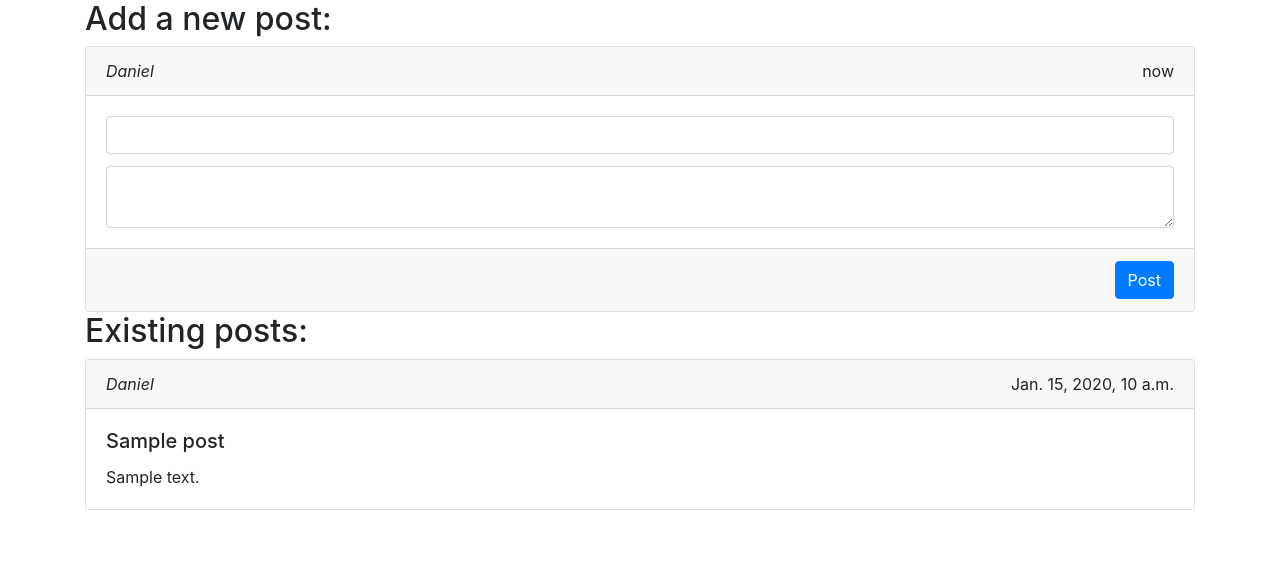
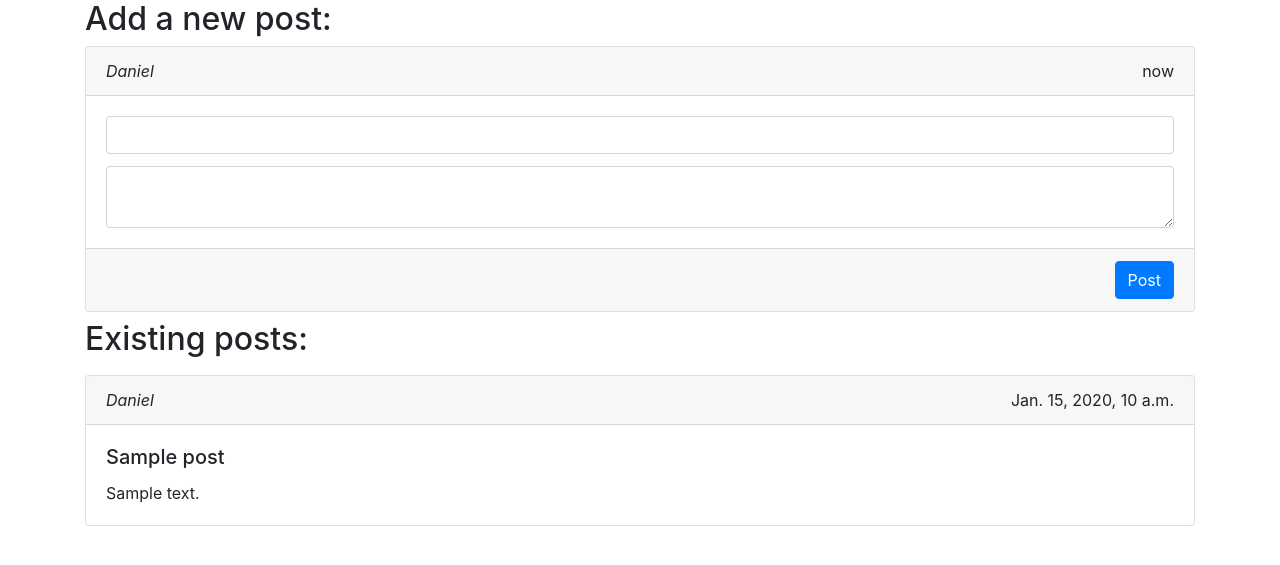
Before and after one commit to chaosdorf/danielboard, a Django app: page /messages/ in a window 1280 px wide. Shown: the top 565 px of the page. Run offline with Django 3.2, Linux system fonts and the light colour scheme; tables that the repository leaves empty hold one stand-in row (values such as "Sample post"); some libraries are stand-ins or nearby versions.

Commit message:
Add a bit of spacing to the cards.

```diff
--- a/messageboard/templates/messageboard/overview.html.j2
+++ b/messageboard/templates/messageboard/overview.html.j2
@@ -3,7 +3,7 @@
 {% block content %}
 <h2>Add a new post:</h2>
 <form action="{% url 'submit' %}" method="POST">
-    <div class="card">
+    <div class="card my-2">
         <div class="card-header">
             <span class="float-left"><em>Daniel</em></span>
             <span class="float-right">now</span>
@@ -25,7 +25,7 @@
 
 <h2>Existing posts:</h2>
 {% for post in posts %}
-<div class="card">
+<div class="card my-3">
     <div class="card-header">
         <span class="float-left"><em>Daniel</em></span>
         <span class="float-right">{{ post.sent }}</span>
```
